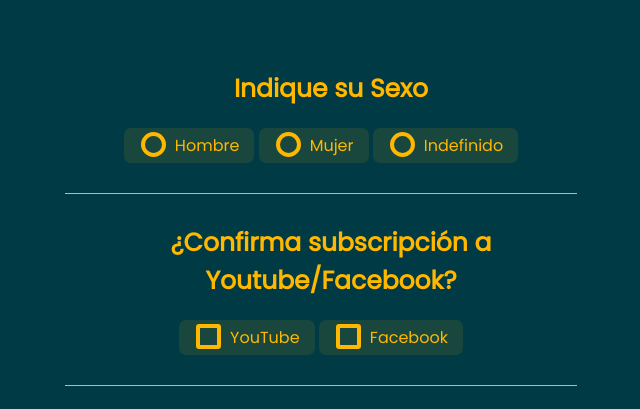
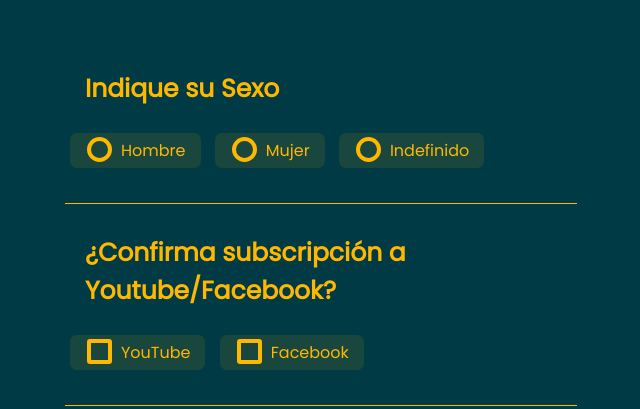
Before and after one commit to nickswilliam/Custom---CB-RB, a plain HTML site: page index.html in a window 1280 px wide. Shown: the whole page, without its empty margins (319-959 px from the left). Drawn offline with Linux system fonts and the light colour scheme.

Commit message:
corrijo CSS

```diff
--- a/style.css
+++ b/style.css
@@ -5,7 +5,6 @@
     -moz-box-sizing: border-box;
     margin: 0;
     padding: 0;
-    text-align: center;
 }
 
 body {
@@ -47,7 +46,8 @@
     font-size: 1em;
     border-radius: 7px;
     cursor: pointer;
-   transition: all 0.3s;
+    margin: 5px;
+    transition: all 0.3s;
 }
 
 .formulario .radio label:hover,
```
